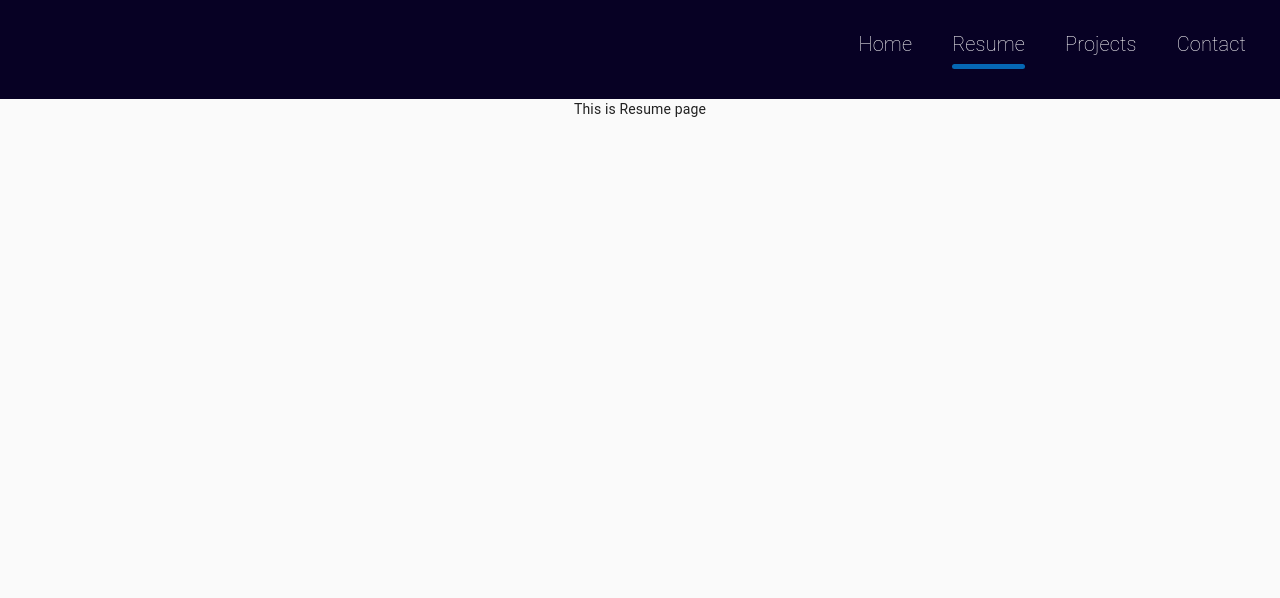
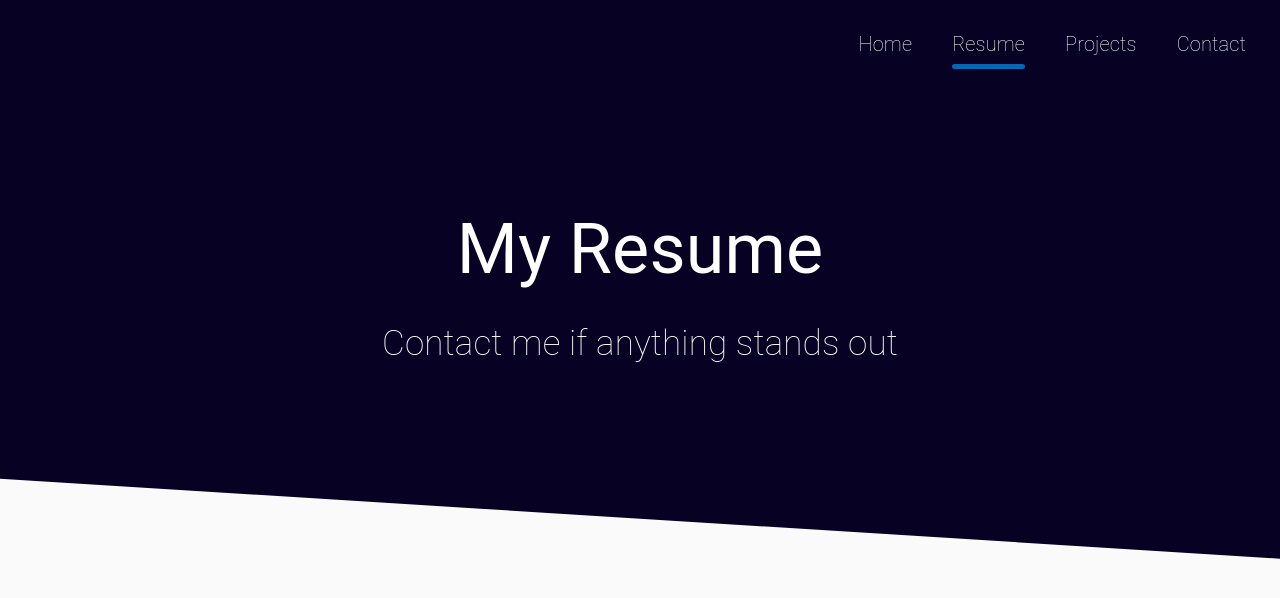
Before and after one commit to jasmincher/portfolio-template, a React (Create React App) app: page /resume in a window 1280 px wide. Shown: the top 598 px of the page. Built offline with nearby package versions, Linux system fonts and the light colour scheme.

Commit message:
feat: Added iframe to load pdf

```diff
--- a/src/pages/Resume.js
+++ b/src/pages/Resume.js
@@ -1,10 +1,15 @@
 import React from 'react';
+import '../css/Resume.css';
+import Header from '../components/Header';
 
 
 function Resume(){
     return (
-        <div>
-            This is Resume page
+        <div className="resume-container">
+
+           <Header heading="My Resume" subheading="Contact me if anything stands out"/>
+           <iframe src="" className="resume-pdf"></iframe>
+
         </div>
     )
 }
```
